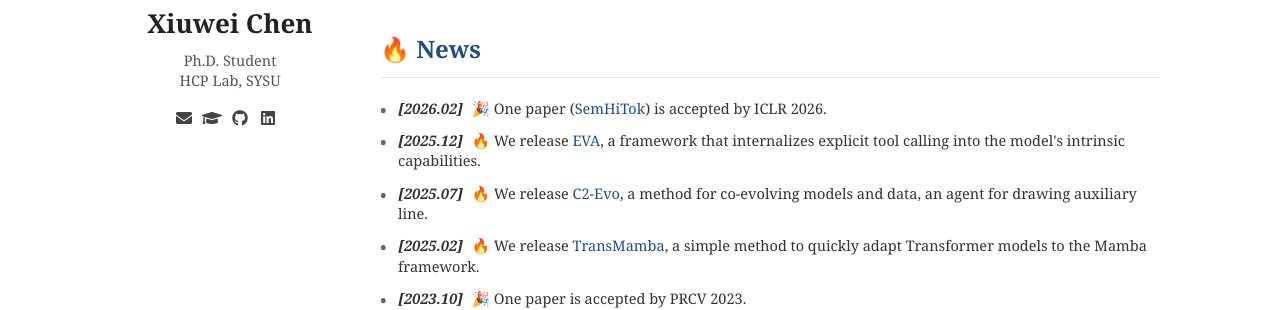
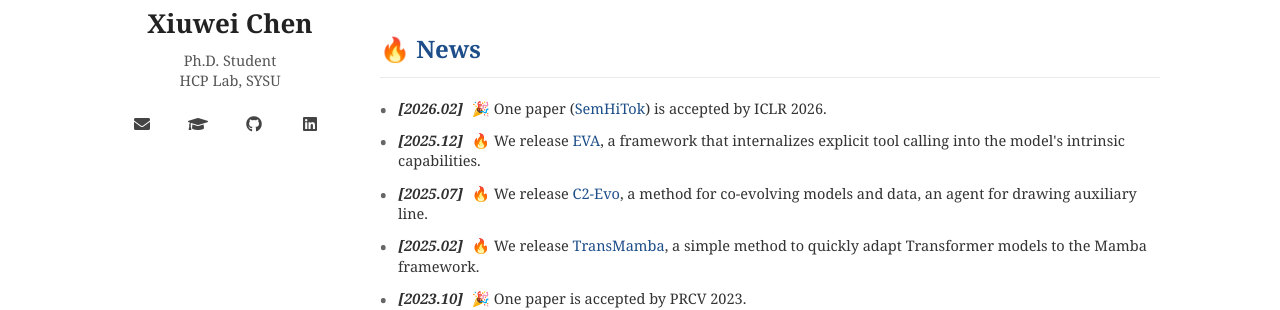
Before and after one commit to chen-xw/chen-xw.github.io, a Jekyll site: the page built from index.markdown, in a window 1280 px wide and 1400 px high, scrolled down 1163 px. Shown: the part 150-460 px from the top of the window. Built offline with Jekyll 4.4.1, drawn with Linux system fonts in a browser that asks for light colours; comment, search, counter and statistics services are not loaded.

Commit message:
Update index.markdown

```diff
--- a/index.markdown
+++ b/index.markdown
@@ -161,6 +161,32 @@ permalink: /
         z-index: 10; /* 保证在图片上层 */
         box-shadow: 0 2px 4px rgba(0,0,0,0.2);
     }
+    .contact-info li {
+        list-style: none;
+        display: flex;
+        gap: 16px; /* 图标间距 */
+        align-items: center;
+    }
+
+    .contact-info a {
+        color: #555; /* 图标默认颜色 */
+        font-size: 1.2rem; /* 图标大小 */
+        transition: color 0.3s ease, transform 0.2s ease;
+        display: inline-flex;
+        padding: 6px; /* 扩大点击区域 */
+        border-radius: 4px;
+    }
+
+    .contact-info a:hover {
+        color: #007bff; /* 悬停颜色，可按品牌色定制 */
+        transform: translateY(-2px); /* 轻微上浮效果 */
+    }
+
+    /* 可选：不同平台悬停色 */
+    .contact-info a[href*="github.com"]:hover { color: #333; }
+    .contact-info a[href*="linkedin.com"]:hover { color: #0077b5; }
+    .contact-info a[href*="scholar.google.com"]:hover { color: #4285f4; }
+    .contact-info a[href^="mailto:"]:hover { color: #ea4335; }
 
     /* 论文内容区域 */
     .pub-content {
@@ -222,10 +248,20 @@ permalink: /
             Ph.D. Student<br>
             HCP Lab, SYSU </div>
         <ul class="contact-info">
-            <li><i class="fas fa-envelope"></i> <a href="mailto:chenxw83@mail2.sysu.edu.cn"></a>
-            <i class="fas fa-graduation-cap"></i> <a href="https://scholar.google.com/citations?user=313kmTAAAAAJ&hl=zh-CN"> </a>
-            <i class="fab fa-github"></i> <a href="https://github.com/chen-xw"> </a>
-            <i class="fab fa-linkedin"></i> <a href="#"></a> </li>
+            <li>
+                <a href="mailto:chenxw83@mail2.sysu.edu.cn" target="_blank" title="Email" aria-label="Email">
+                    <i class="fas fa-envelope"></i>
+                </a>
+                <a href="https://scholar.google.com/citations?user=313kmTAAAAAJ&hl=zh-CN" target="_blank" title="Google Scholar" aria-label="Google Scholar">
+                    <i class="fas fa-graduation-cap"></i>
+                </a>
+                <a href="https://github.com/chen-xw" target="_blank" title="GitHub" aria-label="GitHub">
+                    <i class="fab fa-github"></i>
+                </a>
+                <a href="https://www.linkedin.com/in/your-profile" target="_blank" title="LinkedIn" aria-label="LinkedIn">
+                    <i class="fab fa-linkedin"></i>
+                </a>
+            </li>
         </ul>
     </div>
 
```
